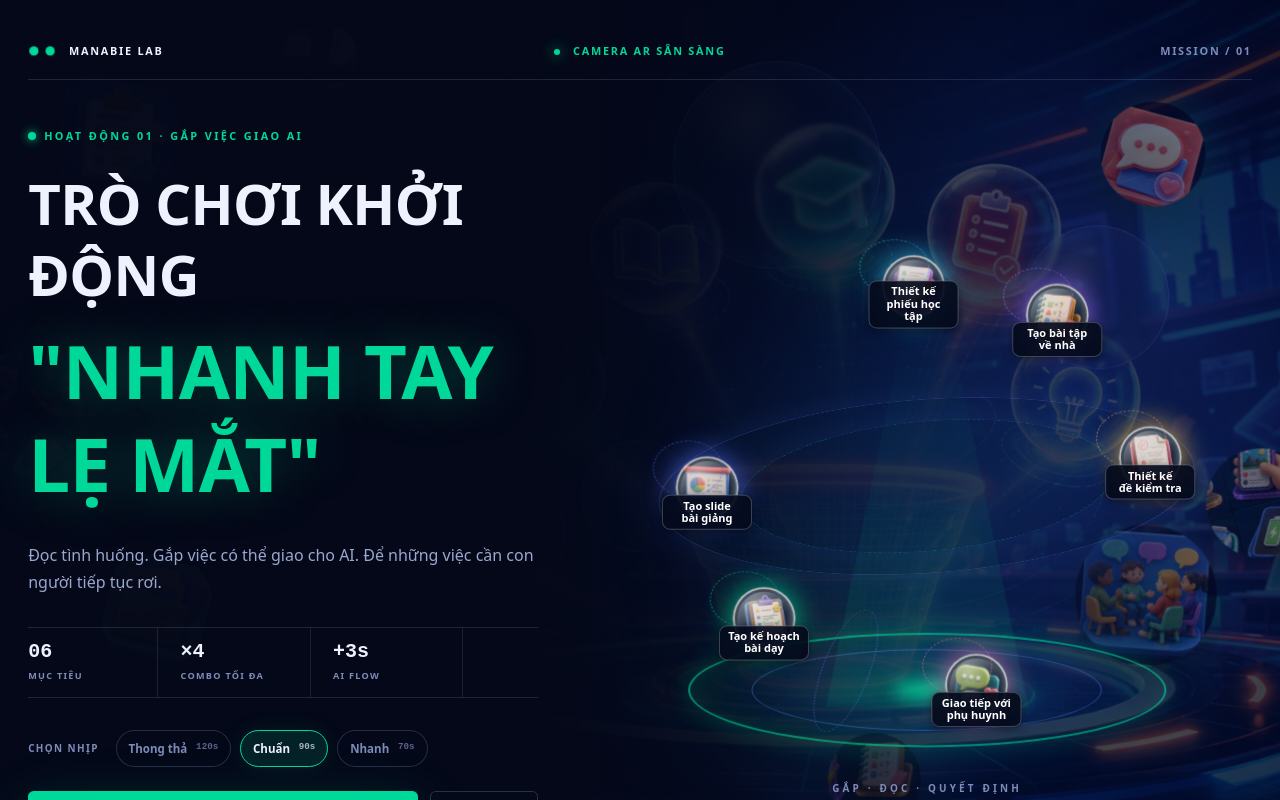
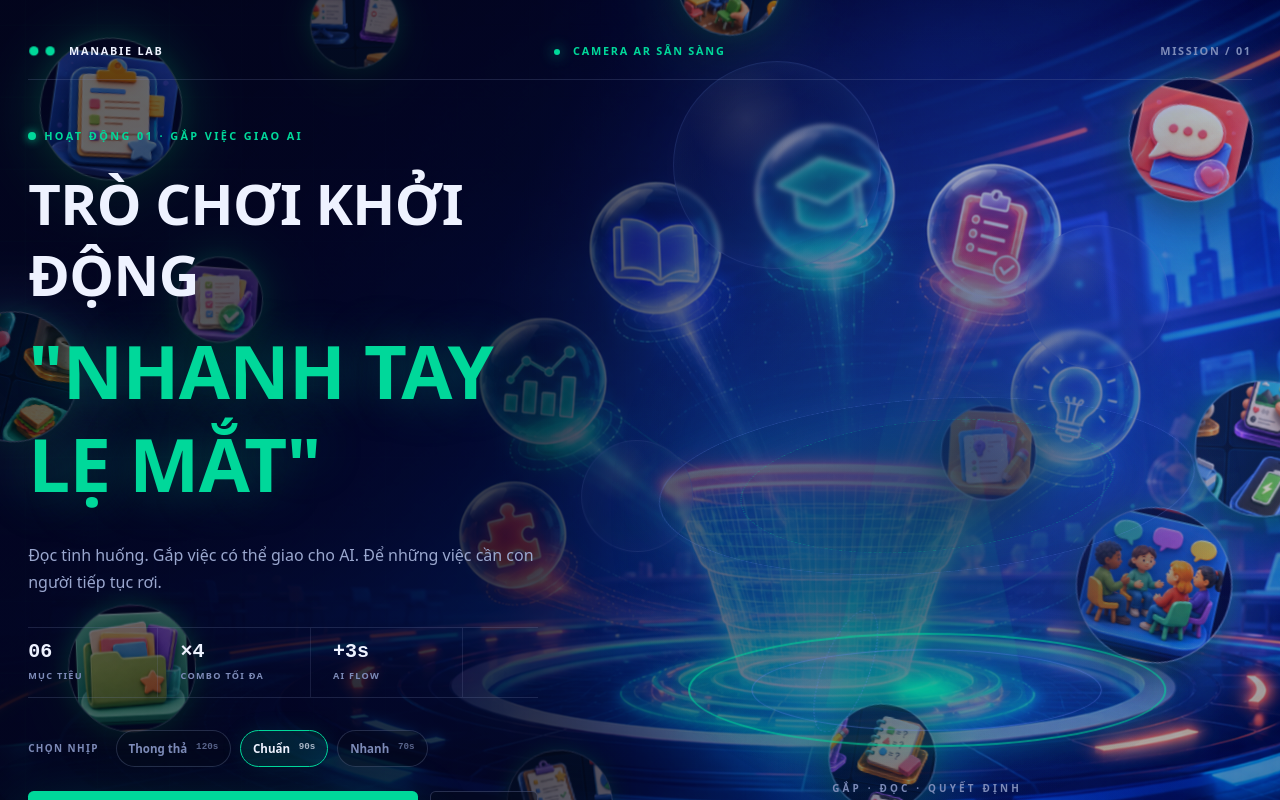
Before and after one commit to kkhmn4/game-ar-gap-nhiem-vu-demo-manabie, a React (Vite) app: page / in a window 1280 px wide. Built offline with nearby package versions, Linux system fonts and the light colour scheme.

Commit message:
Remove central overlapping orbs, brighten background, and add dynamic background floating icons

```diff
--- a/src/App.tsx
+++ b/src/App.tsx
@@ -307,6 +307,10 @@ function Intro({
         <img src="/assets/orbs/v2_2.png" className="floating-orb float-6" alt="" />
         <img src="/assets/orbs/v2_4.png" className="floating-orb float-7" alt="" />
         <img src="/assets/orbs/v2_5.png" className="floating-orb float-8" alt="" />
+        <img src="/assets/orbs/v1_1.png" className="floating-orb float-9" alt="" />
+        <img src="/assets/orbs/v1_4.png" className="floating-orb float-10" alt="" />
+        <img src="/assets/orbs/v2_0.png" className="floating-orb float-11" alt="" />
+        <img src="/assets/orbs/v2_3.png" className="floating-orb float-12" alt="" />
       </div>
 
       <main className="launch-screen relative z-10 mx-auto min-h-full w-full max-w-[1500px] px-[var(--gap)] py-6">
@@ -382,33 +386,7 @@ function Intro({
             <div className="reactor-halo halo-two" />
             <div className="reactor-scan" />
 
-            {/* 6 Quả cầu 3D công việc chuyển động xoay quanh tâm AI Flow */}
-            <div className="orbit-container">
-              <div className="orb-task orb-khbd" title="Tạo kế hoạch bài dạy" style={{ '--angle': '0deg', '--dist': '210px', '--speed': '14s' } as React.CSSProperties}>
-                <div className="orb-sphere icon-khbd" />
-                <span className="orb-label">Tạo kế hoạch<br />bài dạy</span>
-              </div>
-              <div className="orb-task orb-slide" title="Tạo slide bài giảng" style={{ '--angle': '60deg', '--dist': '220px', '--speed': '16.5s' } as React.CSSProperties}>
-                <div className="orb-sphere icon-slide" />
-                <span className="orb-label">Tạo slide<br />bài giảng</span>
-              </div>
-              <div className="orb-task orb-phieu" title="Thiết kế phiếu học tập" style={{ '--angle': '120deg', '--dist': '200px', '--speed': '13.5s' } as React.CSSProperties}>
-                <div className="orb-sphere icon-phieu" />
-                <span className="orb-label">Thiết kế<br />phiếu học tập</span>
-              </div>
-              <div className="orb-task orb-btvn" title="Tạo bài tập về nhà" style={{ '--angle': '180deg', '--dist': '215px', '--speed': '15.5s' } as React.CSSProperties}>
-                <div className="orb-sphere icon-btvn" />
-                <span className="orb-label">Tạo bài tập<br />về nhà</span>
-              </div>
-              <div className="orb-task orb-dekt" title="Thiết kế đề kiểm tra" style={{ '--angle': '240deg', '--dist': '225px', '--speed': '17.5s' } as React.CSSProperties}>
-                <div className="orb-sphere icon-dekt" />
-                <span className="orb-label">Thiết kế<br />đề kiểm tra</span>
-              </div>
-              <div className="orb-task orb-phuhuynh" title="Giao tiếp với phụ huynh" style={{ '--angle': '300deg', '--dist': '205px', '--speed': '14.5s' } as React.CSSProperties}>
-                <div className="orb-sphere icon-phuhuynh" />
-                <span className="orb-label">Giao tiếp với<br />phụ huynh</span>
-              </div>
-            </div>
+
 
 
             <div className="reactor-platform">
--- a/src/index.css
+++ b/src/index.css
@@ -55,19 +55,19 @@ body {
   overscroll-behavior: none;
 }
 
-.intro-shell { position: relative; isolation: isolate; background: #06102b; }
+.intro-shell { position: relative; isolation: isolate; background: #0b1a45; }
 .intro-art {
   position: fixed; inset: 0; z-index: -3;
-  background: linear-gradient(90deg, rgba(5,10,28,.98) 0%, rgba(5,10,28,.86) 39%, rgba(5,10,28,.24) 72%, rgba(5,10,28,.58) 100%),
+  background: linear-gradient(90deg, rgba(5,10,28,.7) 0%, rgba(5,10,28,.5) 39%, rgba(5,10,28,.1) 72%, rgba(5,10,28,.3) 100%),
     url('/assets/mission-arena-v2.png') center/cover no-repeat;
-  filter: saturate(1.08) contrast(1.04);
+  filter: saturate(1.2) contrast(1.1) brightness(1.2);
   animation: hero-camera 18s ease-in-out infinite alternate;
 }
-.intro-art::after { content: ''; position: absolute; inset: 0; background: radial-gradient(circle at 69% 62%, transparent 0 20%, rgba(4,9,25,.45) 72%); }
+.intro-art::after { content: ''; position: absolute; inset: 0; background: radial-gradient(circle at 69% 62%, transparent 0 20%, rgba(4,9,25,.3) 72%); }
 
 /* Mission launch screen — cấu trúc sân khấu, không còn dùng ảnh nền như poster. */
 .launch-screen { display:flex; flex-direction:column; }
-.launch-screen::before { content:''; position:fixed; inset:0; z-index:-2; background:linear-gradient(90deg,rgba(4,8,24,.98) 0 42%,rgba(4,8,24,.84) 58%,rgba(4,8,24,.35)),radial-gradient(circle at 75% 46%,rgba(76,109,240,.24),transparent 36%); }
+.launch-screen::before { content:''; position:fixed; inset:0; z-index:-2; background:linear-gradient(90deg,rgba(4,8,24,.6) 0 42%,rgba(4,8,24,.4) 58%,rgba(4,8,24,.15)),radial-gradient(circle at 75% 46%,rgba(76,109,240,.4),transparent 45%); }
 .launch-nav { display:grid; grid-template-columns:1fr auto 1fr; align-items:center; min-height:56px; border-bottom:1px solid rgba(125,139,184,.22); font-size:.68rem; font-weight:800; letter-spacing:.16em; }
 .launch-brand { display:flex; align-items:center; gap:.8rem; color:var(--chalk); }
 .launch-brand .pinch { color:var(--mint);font-size:1.2rem}.launch-status{color:var(--mint)}.launch-status i{display:inline-block;width:6px;height:6px;margin-right:.5rem;border-radius:50%;background:var(--mint);box-shadow:0 0 14px var(--mint);animation:status-blink 1.4s ease-in-out infinite}.launch-code{text-align:right;color:var(--dim)}
@@ -232,31 +232,38 @@ body {
 @keyframes orb-float { 0%,100%{transform:translate3d(0,0,0) rotate(-3deg)} 50%{transform:translate3d(18px,-28px,0) rotate(5deg)} }
 
 /* ------------------------------------------------------------------ */
-/* Artistic Floating Orbs                                             */
+/* Artistic Floating Orbs - V2                                        */
 /* ------------------------------------------------------------------ */
 .floating-orb {
   position: absolute;
   border-radius: 50%;
-  box-shadow: 0 15px 35px rgba(0,0,0,0.4), inset 0 0 25px rgba(255,255,255,0.1);
+  border: 1px solid rgba(255, 255, 255, 0.4);
+  box-shadow: 0 15px 40px rgba(0,0,0,0.5), inset 0 0 35px rgba(255,255,255,0.4), 0 0 20px rgba(0,216,154,0.3);
   pointer-events: none;
   z-index: 1;
-  animation: float-artistic ease-in-out infinite alternate;
+  animation: float-artistic linear infinite alternate;
 }
 
 @keyframes float-artistic {
-  0% { transform: translateY(0) rotate(0deg) scale(1); filter: brightness(0.85); }
-  50% { transform: translateY(-40px) rotate(15deg) scale(1.05); filter: brightness(1.15) drop-shadow(0 0 15px rgba(0,216,154,0.3)); }
-  100% { transform: translateY(30px) rotate(-15deg) scale(0.95); filter: brightness(0.95); }
+  0% { transform: translate(0, 0) rotate(0deg) scale(0.95); filter: brightness(0.95) saturate(1.1); }
+  25% { transform: translate(15px, -25px) rotate(8deg) scale(1.02); filter: brightness(1.1) saturate(1.2) drop-shadow(0 0 25px rgba(0,216,154,0.5)); }
+  50% { transform: translate(5px, -50px) rotate(15deg) scale(1.05); filter: brightness(1.2) saturate(1.3) drop-shadow(0 0 35px rgba(76,109,240,0.6)); }
+  75% { transform: translate(-15px, -25px) rotate(5deg) scale(1.02); filter: brightness(1.1) saturate(1.2) drop-shadow(0 0 25px rgba(0,216,154,0.5)); }
+  100% { transform: translate(-5px, 20px) rotate(-10deg) scale(0.95); filter: brightness(0.95) saturate(1.1); }
 }
 
-.float-1 { left: 4%; top: 12%; width: 130px; animation-duration: 18s; animation-delay: 0s; opacity: 0.8; }
-.float-2 { right: 6%; top: 18%; width: 100px; animation-duration: 22s; animation-delay: -5s; opacity: 0.7; }
-.float-3 { left: 8%; bottom: 12%; width: 110px; animation-duration: 16s; animation-delay: -2s; opacity: 0.85; }
-.float-4 { right: 5%; bottom: 15%; width: 140px; animation-duration: 19s; animation-delay: -8s; opacity: 0.75; }
-.float-5 { left: 22%; top: 3%; width: 75px; animation-duration: 14s; animation-delay: -12s; opacity: 0.6; }
-.float-6 { right: 28%; bottom: -2%; width: 95px; animation-duration: 25s; animation-delay: -15s; opacity: 0.65; }
-.float-7 { left: -3%; top: 48%; width: 120px; animation-duration: 20s; animation-delay: -7s; opacity: 0.8; }
-.float-8 { right: -3%; top: 52%; width: 115px; animation-duration: 17s; animation-delay: -11s; opacity: 0.75; }
+.float-1 { left: 2%; top: 8%; width: 140px; animation-duration: 22s; animation-delay: 0s; opacity: 0.95; }
+.float-2 { right: 3%; top: 15%; width: 120px; animation-duration: 26s; animation-delay: -5s; opacity: 0.9; }
+.float-3 { left: 6%; bottom: 8%; width: 130px; animation-duration: 20s; animation-delay: -12s; opacity: 1; }
+.float-4 { right: 4%; bottom: 12%; width: 150px; animation-duration: 24s; animation-delay: -8s; opacity: 0.95; }
+.float-5 { left: 25%; top: -2%; width: 90px; animation-duration: 18s; animation-delay: -15s; opacity: 0.85; }
+.float-6 { right: 28%; bottom: -5%; width: 105px; animation-duration: 28s; animation-delay: -3s; opacity: 0.85; }
+.float-7 { left: -4%; top: 45%; width: 125px; animation-duration: 23s; animation-delay: -7s; opacity: 0.9; }
+.float-8 { right: -5%; top: 50%; width: 135px; animation-duration: 21s; animation-delay: -11s; opacity: 0.95; }
+.float-9 { left: 15%; top: 35%; width: 85px; animation-duration: 19s; animation-delay: -9s; opacity: 0.8; z-index: -1; filter: blur(2px); }
+.float-10 { right: 18%; bottom: 35%; width: 95px; animation-duration: 25s; animation-delay: -14s; opacity: 0.75; z-index: -1; filter: blur(2px); }
+.float-11 { left: 40%; bottom: -6%; width: 110px; animation-duration: 27s; animation-delay: -20s; opacity: 0.85; }
+.float-12 { right: 40%; top: -4%; width: 100px; animation-duration: 22s; animation-delay: -2s; opacity: 0.9; }
 @keyframes scan-pass { 0%,18%{transform:translateY(-120%) rotate(-8deg);opacity:0} 35%{opacity:1} 65%,100%{transform:translateY(620%) rotate(-8deg);opacity:0} }
 .mission-chip {
   border: 1px solid color-mix(in oklab,var(--mint) 48%,transparent); background: rgba(3,18,39,.72);
```
